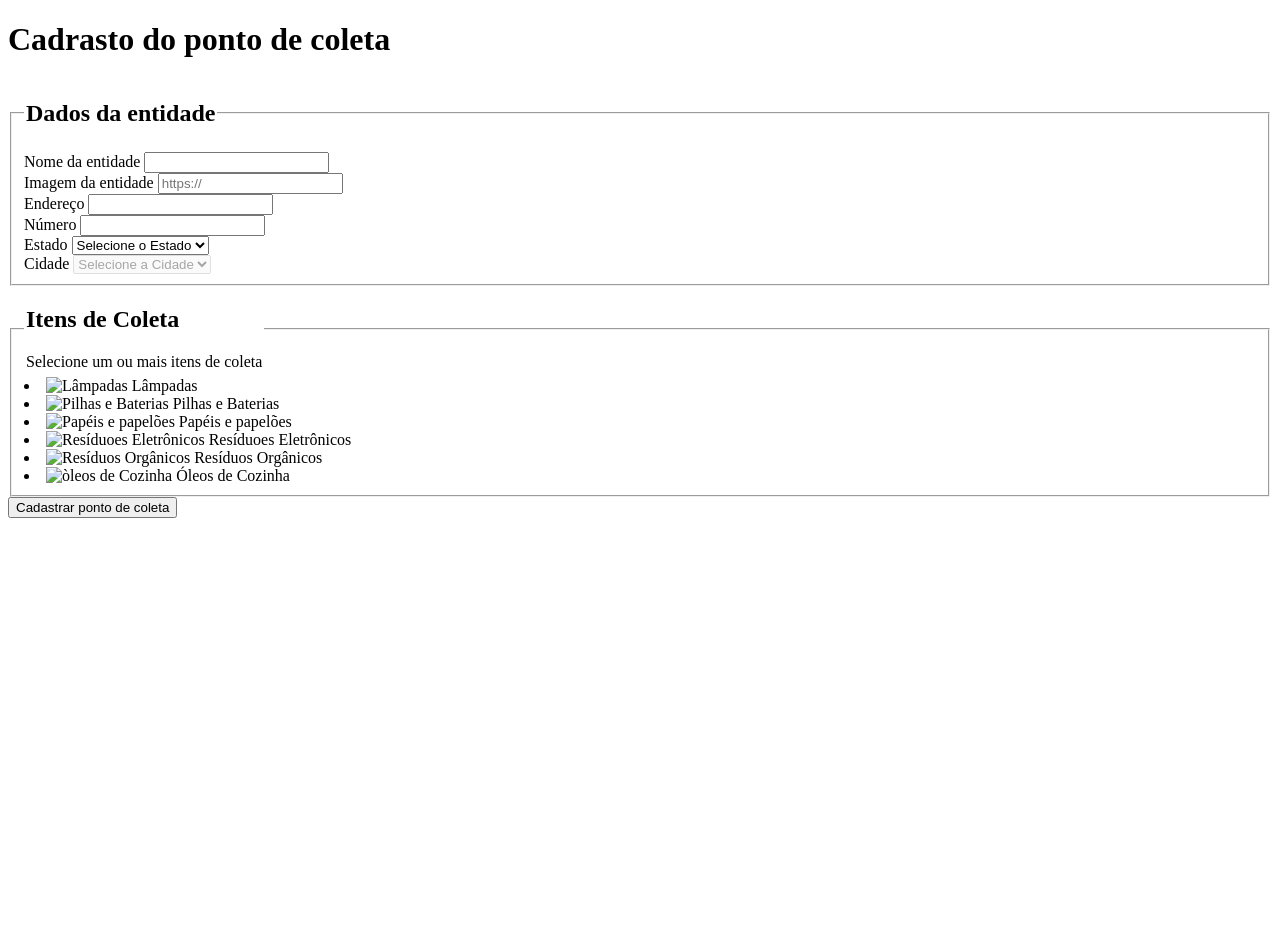
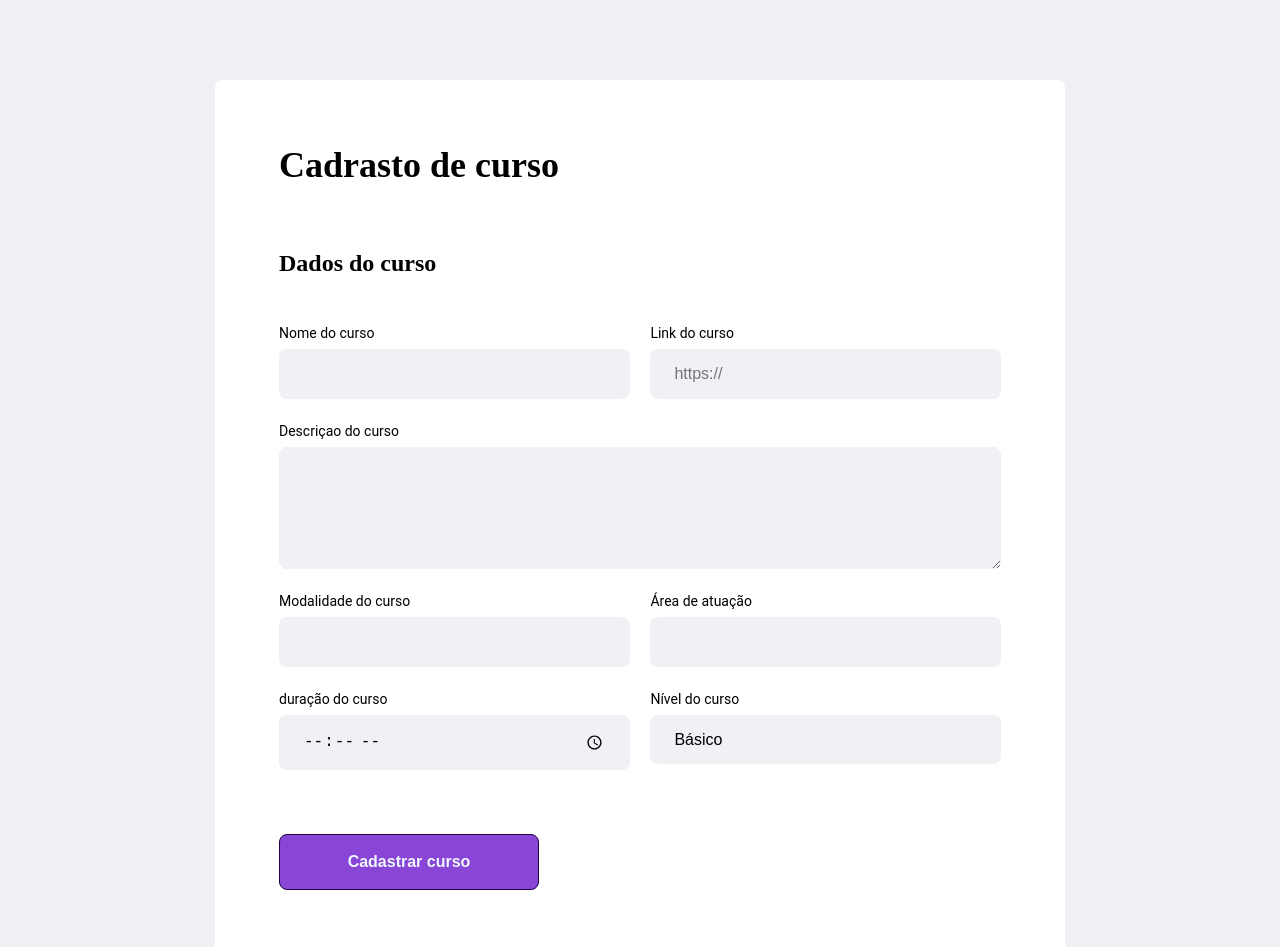
Before and after one commit to Fabioaguero/projeto-estagio, a website: page src/views/create-curso.html in a window 1280 px wide. Shown: the top 947 px of the page. Before the commit the page ends 800 px from the top, so only its background shows below. Drawn offline with Linux system fonts and the light colour scheme.

Commit message:
change-pages
pegando algumas paginas de exemplo para criaçao da home

```diff
--- /dev/null
+++ b/public/styles/create-curso.css
@@ -0,0 +1,100 @@
+form {
+    background-color: white;
+
+    margin: 5rem auto;
+    padding: 4rem;
+
+    border-radius: 8px;
+
+    max-width: 850px;
+}
+
+form h1 {
+    font-size: 2.25rem;
+}
+
+form fieldset {
+    margin-top: 4rem;
+
+    border: 0;
+}
+
+form legend {
+    margin-bottom: 3rem;
+
+    display: flex;
+    align-items: center;
+    justify-content: space-between;
+
+    width: 100%;
+}
+
+form legend h2 {
+    font-size: 1.5rem;
+}
+
+form .field-group {
+    display: flex;
+}
+
+form .field {
+    flex: 1;
+    display: flex;
+    flex-direction: column;
+
+    margin-bottom: 1.5rem;
+}
+
+form input,
+form textarea,
+form select {
+    background-color: #f0f0f5;
+
+    border: 0;
+    padding: 1rem 1.5rem;
+    font-size: 1rem;
+
+    border-radius: .5rem;
+}
+
+form textarea {
+    width: auto;
+    height: auto;
+}
+
+form select {
+    -webkit-appearance: none;
+    -moz-appearance: none;
+    appearance: none;
+}
+
+form label {
+    font-size: .875rem;
+    margin-bottom: .5rem;
+}
+
+form .field-group .field + .field {
+    margin-left: 1.3rem;
+}
+
+form button {
+    width: 260px;
+    height: 56px;
+
+    background-color: var(--primary-color);
+    border-radius: .5rem;
+
+    color: aliceblue;
+    font-weight: bold;
+    font-size: 1rem;
+
+    border: .5px solid #210344;
+
+    margin-top: 2.5rem;
+
+    transition: background-color 400ms;
+}
+
+form button:hover {
+    background-color: #5f3194
+}
--- /dev/null
+++ b/public/styles/main.css
@@ -0,0 +1,32 @@
+* {
+    margin: 0;
+    padding: 0;
+    box-sizing: border-box;
+}
+
+:root {
+    --title-color: #322153;
+    --primary-color: #8945d6;
+}
+
+
+html {
+    font-family: Roboto, 'sans-serif';
+}
+
+body {
+    background: #f0f1f5;
+    -webkit-font-smoothing: antialiased;
+}
+
+a {
+    text-decoration: none;
+}
+
+h1, h2, h3, h4, h5, h6 {
+    font-family: Ubuntu, 'sans-serif';
+}
+
+form input, select, textarea, button {
+    cursor: pointer;
+}
--- a/src/views/create-curso.html
+++ b/src/views/create-curso.html
@@ -4,100 +4,81 @@
     <meta charset="UTF-8">
     <meta http-equiv="X-UA-Compatible" content="IE=edge">
     <meta name="viewport" content="width=device-width, initial-scale=1.0">
+
+    <link rel="stylesheet" href="../../public/styles/main.css">
+    <link rel="stylesheet" href="../../public/styles/create-curso.css">
+
     <title>create-curso</title>
 </head>
 <body>
 
     <form action="/savepoint" method="post">
-        <h1>Cadrasto do ponto de coleta</h1>
+        <h1>Cadrasto de curso</h1>
 
         <fieldset>
             <legend>
-                <h2>Dados da entidade</h2>
+                <h2>Dados do curso</h2>
             </legend>
 
             <div class="field-group">
                 <div class="field">
-                    <label for="name">Nome da entidade</label>
+                    <label for="name">Nome do curso</label>
                     <input type="text" name="name" required>
                 </div>
                 <div class="field">
-                    <label for="name">Imagem da entidade</label>
-                    <input type="url" name="image" placeholder="https://" required>
+                    <label for="name">Link do curso</label>
+                    <input type="url" name="link" placeholder="https://" required>
                 </div>
             </div>
 
             <div class="field-group">
 
                 <div class="field">
-                    <label for="adrdress">Endereço</label>
-                    <input type="text" name="adrdress" required>
-                </div>
-
-                <div class="field">
-                    <label for="adrdress2">Número</label>
-                    <input type="number" name="adrdress2" required>
+                    <label for="name">Descriçao do curso</label>
+                    <textarea name="descricao" id="" rows="5" cols="10" rows="20" placeholder="Descrição do curso" required>
+                    </textarea>
                 </div>
             </div>
 
             <div class="field-group">
 
                 <div class="field">
-                    <label for="state">Estado</label>
-                    <select name="uf" required>
-                        <option value="">Selecione o Estado</option>
+                    <label for="name">Modalidade do curso</label>
+                    <input type="text" name="modalidade" required>
+                </div>
+                <div class="field">
+                    <label for="name">Área de atuação</label>
+                    <input type="text" name="area" required>
+                </div>
+            </div>
+
+            <div class="field-group">
+
+                <div class="field">
+                    <label for="state">duração do curso</label>
+                    <input type="time" name="name" required>
+
                     </select>
 
                     <input type="hidden" name="state">
                 </div>
 
                 <div class="field">
-                    <label for="city">Cidade</label>
-                    <select name="city" disabled required>
-                        <option value="">Selecione a Cidade</option>
+                    <label for="city">Nível do curso</label>
+                    <select name="city"  required>
+                        <option value="">Básico</option>
+                        <option value="">Intermediário</option>
+                        <option value="">Avançado</option>
                     </select>
                 </div>
             </div>
 
+            <input type="hidden" name="items" value="">
+
         </fieldset>
 
-        <fieldset>
-            <legend>
-                <h2>Itens de Coleta</h2>
-                <span>Selecione um ou mais itens de coleta</span>
-            </legend>
 
-            <div class="items-grid">
-                <li data-id="Lâmpadas">
-                    <img src="/assets/lampadas.svg" alt="Lâmpadas">
-                    <span>Lâmpadas</span>
-                </li>
-                <li data-id="Pilhas e Baterias">
-                    <img src="/assets/baterias.svg" alt="Pilhas e Baterias">
-                    <span>Pilhas e Baterias</span>
-                </li>
-                <li data-id="Papéis e papelões">
-                    <img src="/assets/papeis-papelao.svg" alt="Papéis e papelões">
-                    <span>Papéis e papelões</span>
-                </li>
-                <li data-id="Resíduoes Eletrônicos">
-                    <img src="/assets/eletronicos.svg" alt="Resíduoes Eletrônicos">
-                    <span>Resíduoes Eletrônicos</span>
-                </li>
-                <li data-id="Resíduos Orgânicos">
-                    <img src="/assets/organicos.svg" alt="Resíduos Orgânicos">
-                    <span>Resíduos Orgânicos</span>
-                </li>
-                <li data-id="Óleos de Cozinha">
-                    <img src="/assets/oleo.svg" alt="òleos de Cozinha">
-                    <span>Óleos de Cozinha</span>
-                </li>
-            </div>
-
-            <input type="hidden" name="items" value="">
-        </fieldset>
-
-        <button type="submit">Cadastrar ponto de coleta</button>
+        <button type="submit">Cadastrar curso</button>
     </form>
 
 </body>
```
Also changed, not shown: public/scripts/main.js (added, +18 -0 lines), public/styles/home.css (added, +141 -0 lines), src/views/index.html (+42 -1 lines), public/assets/git-f.png (added), public/assets/git-m.png (added), public/assets/logo.png (added), public/assets/neutro.png (added), public/assets/programador.png (added), src/views/cards-curso.html (added), src/views/carreira.html (added), src/views/modal-carreira.html (added).
